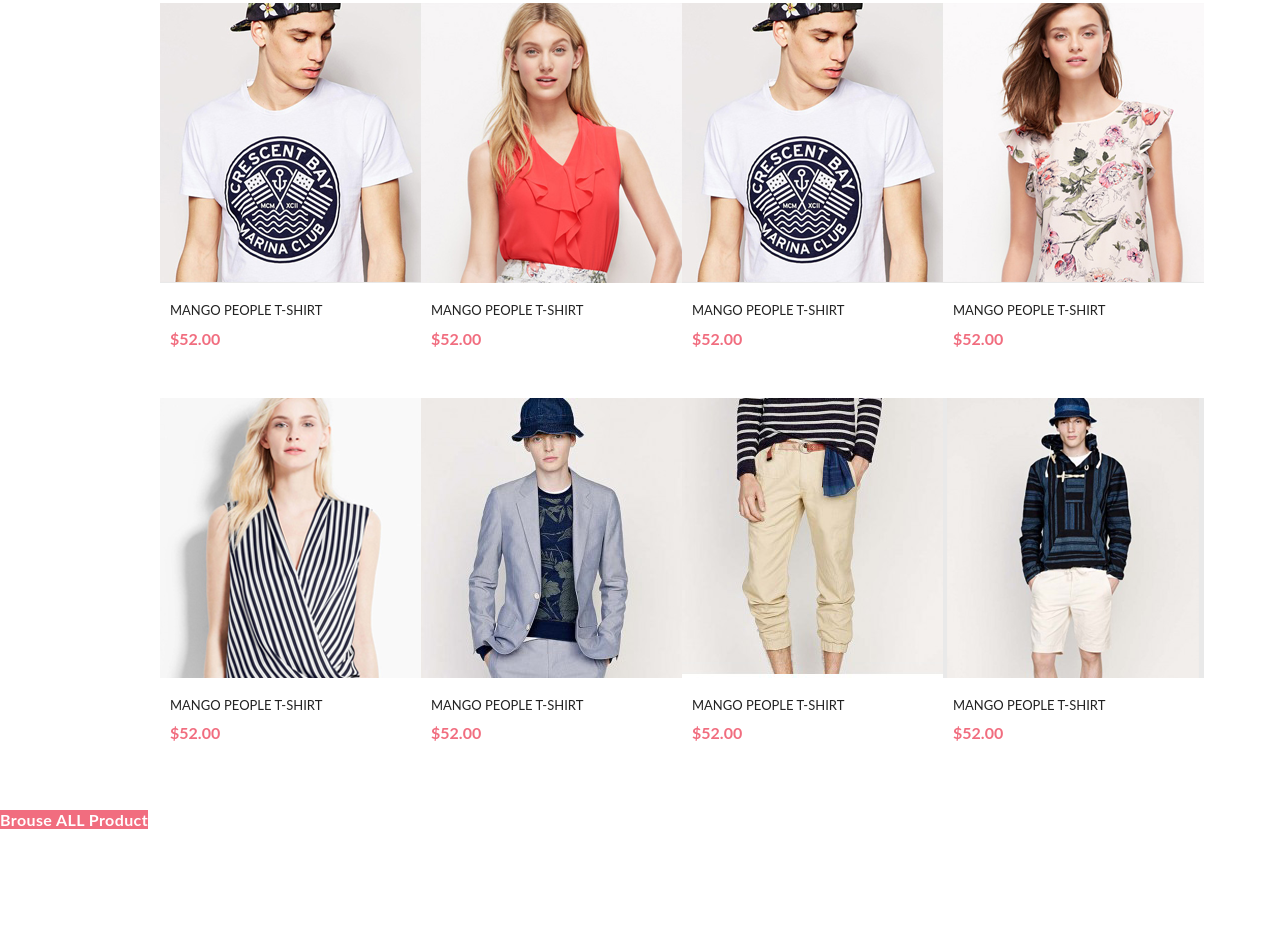
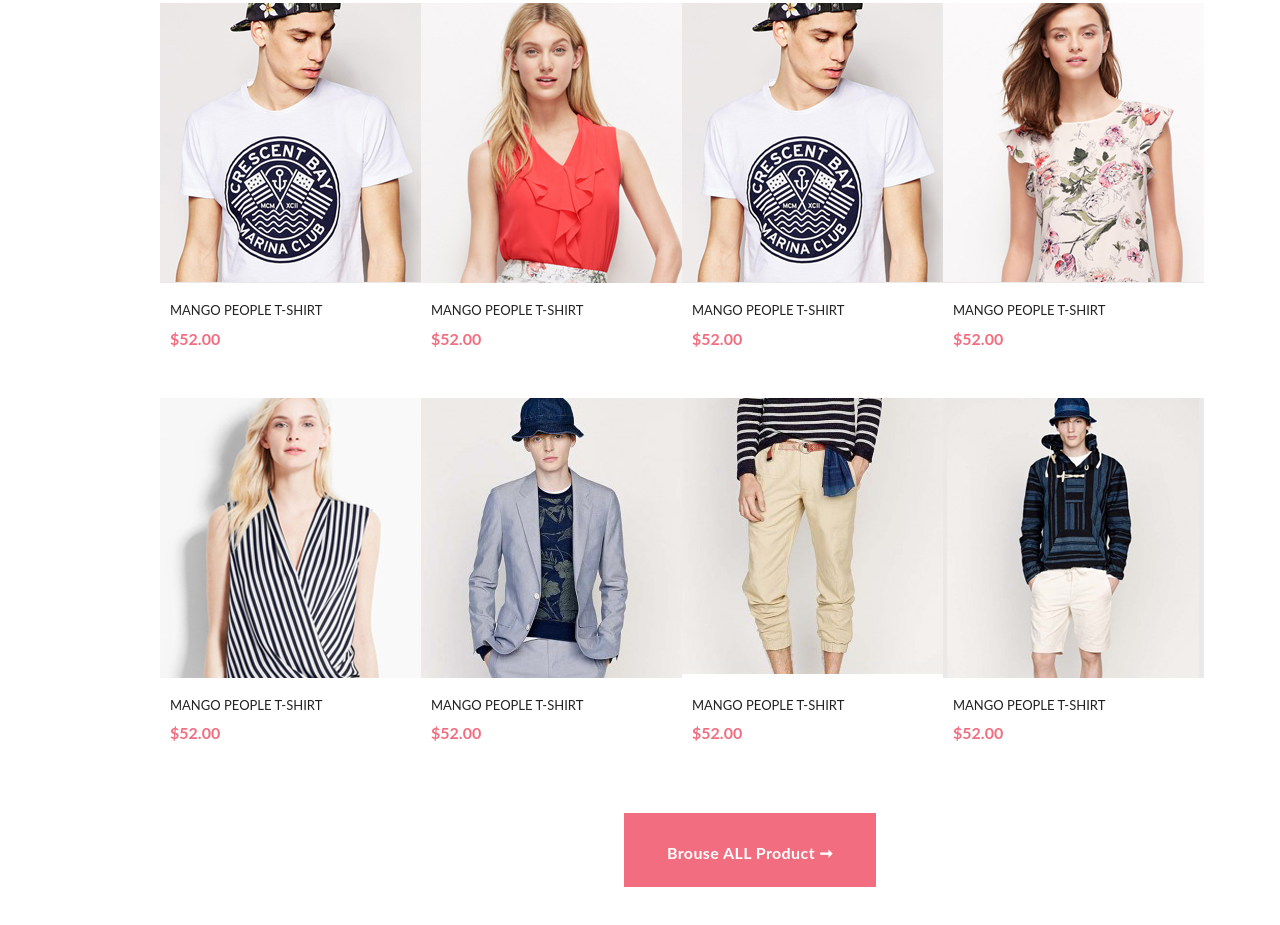
Before and after one commit to ggulpari/pro_verstka, a plain HTML site: page index.html in a window 1280 px wide. Shown: the part 1934-2859 px from the top of the page. Before the commit the page ends 2781 px from the top, so only its background shows below. Drawn offline with Linux system fonts and the light colour scheme.

Commit message:
addet button 'Brouse ALL Product'

```diff
--- a/css/style.css
+++ b/css/style.css
@@ -339,15 +339,19 @@
     margin-bottom: 50px;
 }
 
-.my-acc1 {
+.my-acc1 a {
+    display: block;
+    background-color: #f16d7f;
+    padding: 13px 20px;
     width: 212px;
     height: 48px;
-    background-color: #f16d7f;
+    text-align: center;
     font-family: Lato;
-font-size: 16px;
-line-height: 54px;
-font-weight: 700;
-letter-spacing: 0.025em;
-color: #ffffff;
-margin-top: 60px;
-position: center;
+    font-size: 16px;
+    line-height: 54px;
+    font-weight: 700;
+    letter-spacing: 0.025em;
+    color: #ffffff;
+    margin-block: 70px;
+    margin-left: 39rem;
+}
--- a/index.html
+++ b/index.html
@@ -197,7 +197,12 @@
             </div>
         </div>
     </div>
-    <a class="my-acc1" href="#">Brouse ALL Product</a>
+    <div class="my-acc1">
+        <a href="#">Brouse ALL Product
+            &#10142;</a>
+    </div>
+
+
 
 
 
```
Also changed, not shown: images/background_1.png (added), images/cart.svg (added), images/foto.aktion.jpg (added).
